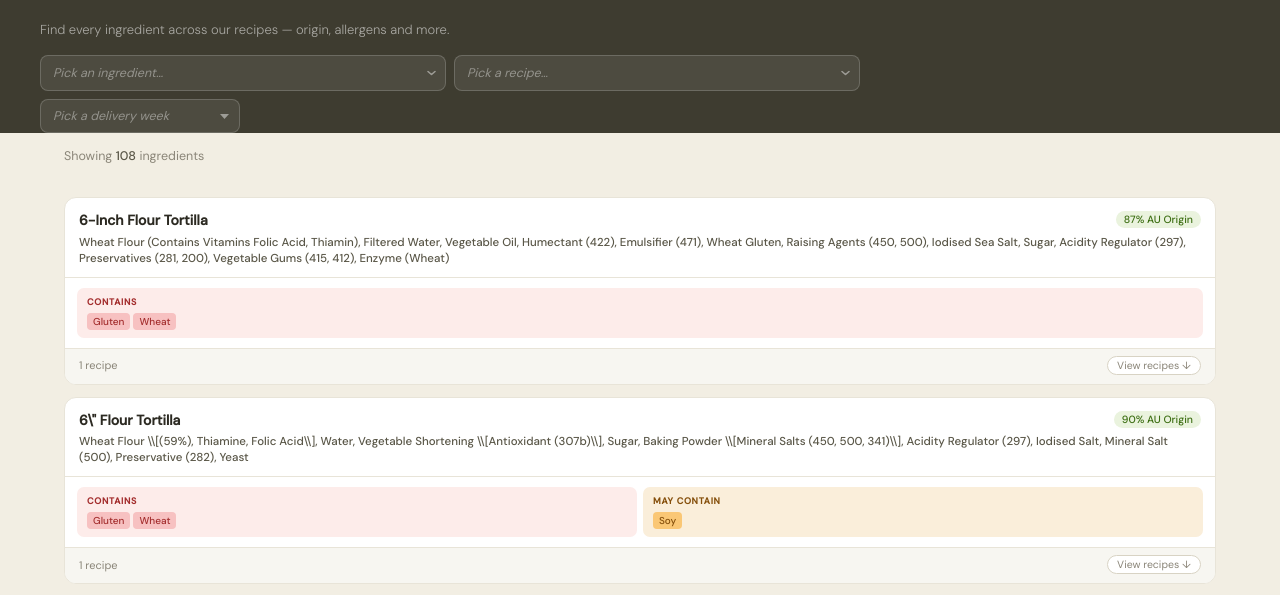
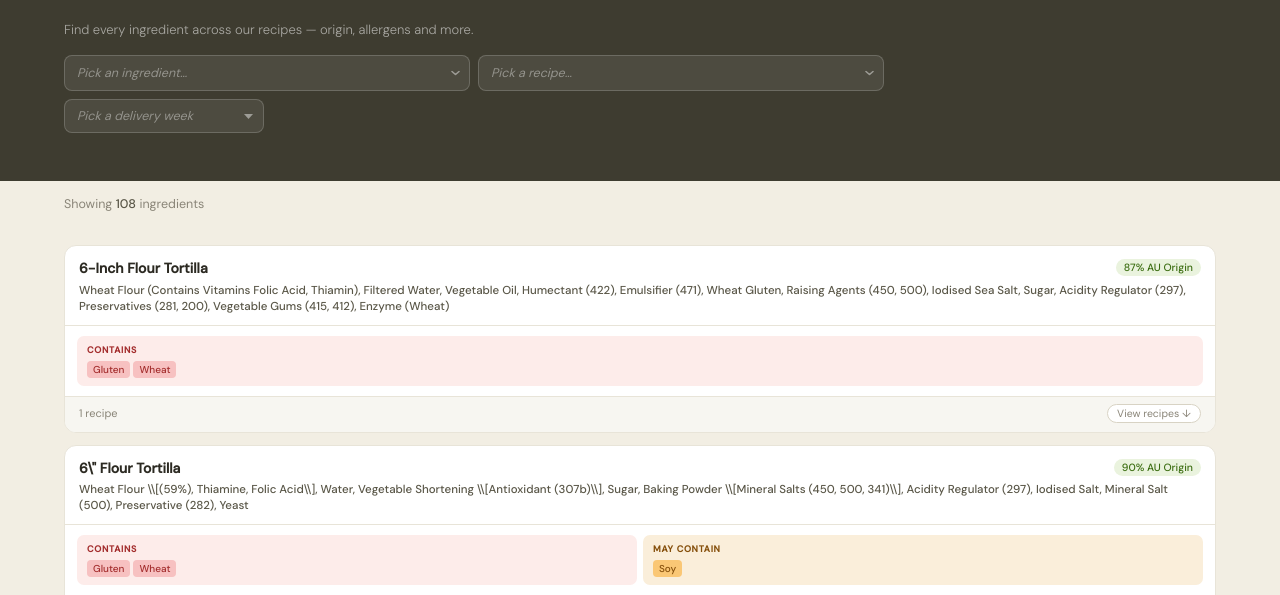
Before and after one commit to mariajsantos/ingredient-hub, a website: page index.html in a window 1280 px wide. Shown: the part 193-788 px from the top of the page. Drawn offline with Linux system fonts and the light colour scheme.

Commit message:
Update index.html

```diff
--- a/index.html
+++ b/index.html
@@ -22,8 +22,8 @@ body { font-family: 'DM Sans', sans-serif; background: var(--page-bg); color: va
 .hero-img-wrap { overflow: hidden; line-height: 0; }
 .hero-img-wrap img { display: block; width: 100%; height: auto; max-height: 320px; object-fit: cover; }
 
-.hero { background: var(--hero-bg); padding: 1.4rem 0 4rem; position: relative; overflow: hidden; }
-.hero-inner { max-width: 1200px; margin: 0 auto; 0 1.5rem 4rem; }
+.hero { background: var(--hero-bg); padding: 1.4rem 0 5rem; position: relative; overflow: hidden; }
+.hero-inner { max-width: 1200px; margin: 0 auto; padding: 0 1.5rem 3rem; }
 .hero::after { content: ''; position: absolute; right: -80px; bottom: -100px; width: 280px; height: 280px; border-radius: 50%; background: rgba(245,228,65,0.05); pointer-events: none; }
 .hero-sub { font-size: 13px; color: rgba(255,255,255,0.55); font-weight: 300; margin-bottom: 1.1rem; }
 
@@ -46,7 +46,7 @@ body { font-family: 'DM Sans', sans-serif; background: var(--page-bg); color: va
 .filter-select:focus { border-color: rgba(245,228,65,0.5); }
 .filter-select option { background: #3E3C30; color: #fff; font-style: normal; }
 .filter-select.has-value { color: rgba(255,255,255,0.88); font-style: normal; }
-.filter-select option:hover { background: var(--yellow);  color: var(--text);}
+.filter-option:hover { background: var(--yellow); color: var(--text); }
 
 /* ── TOOLBAR ── */
 .toolbar { display: flex; align-items: center; justify-content: space-between; padding: 0.9rem 2rem 0.6rem; flex-wrap: wrap; gap: 8px; background: #F2EEE3; }
```
